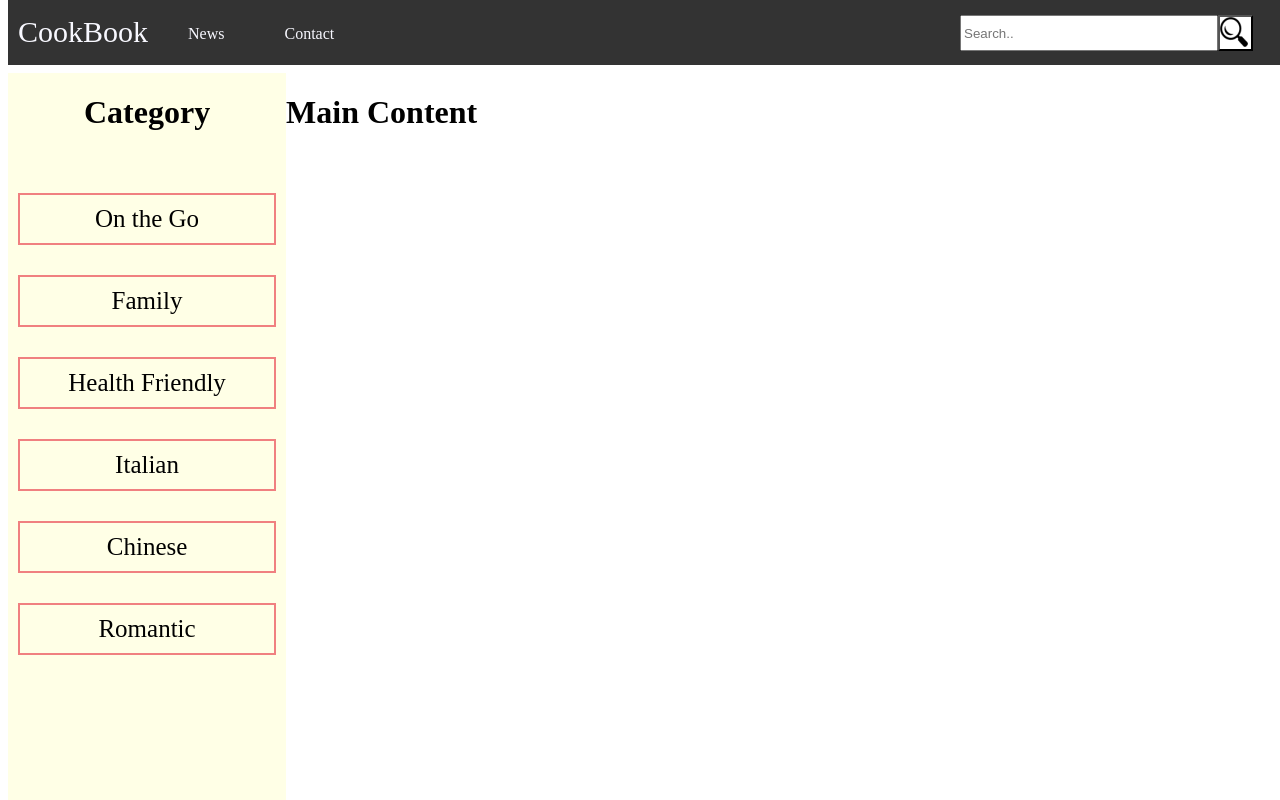
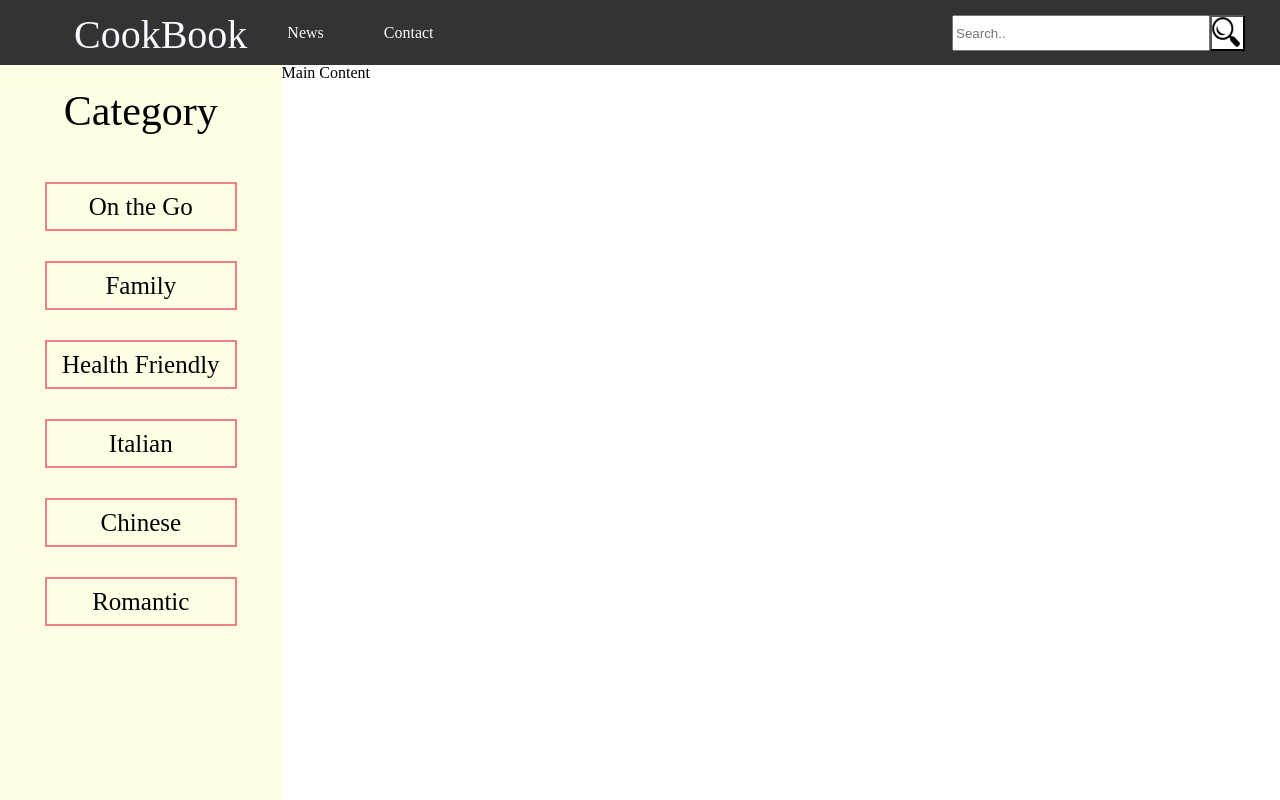
Before and after one commit to virgax7/CookBook, a React (Create React App) app in the folder react-client/: page / in a window 1280 px wide. Shown: the top 800 px of the page. Built offline with nearby package versions, Linux system fonts and the light colour scheme.

Commit message:
reset css and gave some breathing space in divs

```diff
--- a/react-client/src/containers/app/App.css
+++ b/react-client/src/containers/app/App.css
@@ -26,8 +26,9 @@
 }
 
 #cookBookTitle {
-    font-size: 30px;
+    font-size: 40px;
     padding: 15px 10px 0px 10px;
+    margin-left: 5%;
 }
 
 #searchWrapper {
@@ -53,6 +54,9 @@
     width: 22%;
     background-color: #ffffe6;
     text-align: center;
+    /*using below makes padding part of the div #sideBar size so float doesn't drop for #mainContent*/
+    box-sizing: border-box;
+    padding: 25px;
 }
 
 #mainContent {
@@ -62,7 +66,7 @@
 
 .categories {
     height: 900px;
-    padding: 10px;
+    padding: 20px;
 }
 
 .categoryContent {
@@ -74,3 +78,7 @@
     text-align: center;
     padding: 10px;
 }
+
+#categoryTitle {
+   font-size: 42px;
+}
--- a/react-client/src/containers/app/App.js
+++ b/react-client/src/containers/app/App.js
@@ -1,4 +1,5 @@
 import React, {Component} from "react";
+import "../reset.css";
 import "./App.css";
 import NavBar from "../../components/landing/NavBar";
 import SideBar from "../../components/landing/SideBar";
--- /dev/null
+++ b/react-client/src/containers/reset.css
@@ -0,0 +1,48 @@
+/* http://meyerweb.com/eric/tools/css/reset/
+   v2.0 | 20110126
+   License: none (public domain)
+*/
+
+html, body, div, span, applet, object, iframe,
+h1, h2, h3, h4, h5, h6, p, blockquote, pre,
+a, abbr, acronym, address, big, cite, code,
+del, dfn, em, img, ins, kbd, q, s, samp,
+small, strike, strong, sub, sup, tt, var,
+b, u, i, center,
+dl, dt, dd, ol, ul, li,
+fieldset, form, label, legend,
+table, caption, tbody, tfoot, thead, tr, th, td,
+article, aside, canvas, details, embed,
+figure, figcaption, footer, header, hgroup,
+menu, nav, output, ruby, section, summary,
+time, mark, audio, video {
+    margin: 0;
+    padding: 0;
+    border: 0;
+    font-size: 100%;
+    font: inherit;
+    vertical-align: baseline;
+}
+/* HTML5 display-role reset for older browsers */
+article, aside, details, figcaption, figure,
+footer, header, hgroup, menu, nav, section {
+    display: block;
+}
+body {
+    line-height: 1;
+}
+ol, ul {
+    list-style: none;
+}
+blockquote, q {
+    quotes: none;
+}
+blockquote:before, blockquote:after,
+q:before, q:after {
+    content: '';
+    content: none;
+}
+table {
+    border-collapse: collapse;
+    border-spacing: 0;
+}
```
